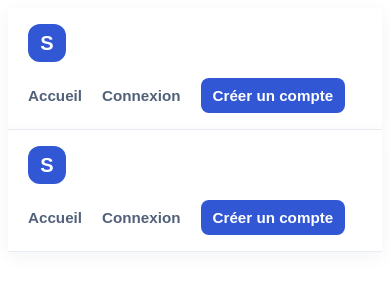
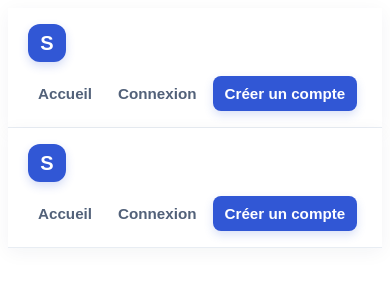
Before and after one commit to bhagV2/SlimBox, a PHP site: template src/Views/header.php in a window 390 px wide. Shown: the top 300 px of the page. Run offline with PHP 8.4, Linux system fonts and the light colour scheme; the template is opened without the code that fills it, so the values that code supplies are empty.

Commit message:
amélioration du header

```diff
--- a/public/css/header.css
+++ b/public/css/header.css
@@ -1,87 +1,121 @@
-.site-header {
+.header {
+    --primary: #3157d5;
+    --primary-dark: #193aa7;
+    --text: #172b4d;
+    --muted: #526179;
+
     background: #fff;
     border-bottom: 1px solid #e8edf3;
     box-shadow: 0 4px 18px rgb(21 42 70 / 5%);
     font-family: Arial, sans-serif;
 }
 
-.site-header__inner {
-    align-items: center;
+.header-inner {
     box-sizing: border-box;
     display: flex;
+    align-items: center;
     justify-content: space-between;
-    margin: 0 auto;
     max-width: 1120px;
     min-height: 76px;
+    margin: 0 auto;
     padding: 12px 24px;
 }
 
-.site-header__brand {
+.header-brand {
+    display: flex;
     align-items: center;
-    color: #172b4d;
-    display: inline-flex;
+    gap: 10px;
+    color: var(--text);
     font-size: 1.25rem;
     font-weight: 700;
-    gap: 10px;
     text-decoration: none;
 }
 
-.site-header__logo {
-    align-items: center;
-    background: #3157d5;
+.header-logo {
+    display: grid;
+    place-items: center;
+    width: 38px;
+    height: 38px;
     border-radius: 12px;
+    background: var(--primary);
+    box-shadow: 0 4px 10px rgb(49 87 213 / 20%);
     color: #fff;
-    display: inline-flex;
-    height: 38px;
-    justify-content: center;
-    width: 38px;
 }
 
-.site-header__nav {
+.header-nav {
+    display: flex;
     align-items: center;
-    display: flex;
-    gap: 28px;
+    gap: 8px;
 }
 
-.site-header__nav a {
-    color: #526179;
+.links,
+.header-signup {
+    border-radius: 8px;
     font-size: 0.95rem;
     font-weight: 600;
     text-decoration: none;
-    transition: color 150ms ease, background-color 150ms ease;
+    transition: color 150ms ease, background-color 150ms ease, transform 150ms ease;
 }
 
-.site-header__nav a:hover,
-.site-header__nav a[aria-current="page"] {
-    color: #3157d5;
+.links {
+    padding: 11px 14px;
+    color: var(--muted);
 }
 
-.site-header__nav .site-header__cta {
-    background: #3157d5;
-    border-radius: 8px;
-    color: #fff;
-    padding: 11px 16px;
+.links:hover,
+.links[aria-current="page"] {
+    background: #eef2ff;
+    color: var(--primary);
 }
 
-.site-header__nav .site-header__cta:hover {
-    background: #2445b5;
+.header-signup {
+    margin-left: 8px;
+    padding: 11px 16px;
+    background: var(--primary);
+    box-shadow: 0 4px 10px rgb(49 87 213 / 18%);
     color: #fff;
 }
 
+.header-signup:hover {
+    transform: translateY(-1px);
+    background: var(--primary-dark);
+    color: #fff;
+}
+
+.header-brand:focus-visible,
+.links:focus-visible,
+.header-signup:focus-visible {
+    outline: 3px solid #8da6ff;
+    outline-offset: 3px;
+}
+
 @media (max-width: 560px) {
-    .site-header__inner {
+    .header-inner {
+        flex-direction: column;
         align-items: flex-start;
-        flex-direction: column;
-        gap: 16px;
+        gap: 14px;
         padding: 16px 20px;
     }
 
-    .site-header__nav {
+    .header-nav {
         flex-wrap: wrap;
-        gap: 12px 20px;
+        gap: 6px;
+        width: 100%;
     }
 
-    .site-header__nav .site-header__cta {
+    .links {
+        padding: 9px 10px;
+    }
+
+    .header-signup {
+        margin-left: 0;
         padding: 9px 12px;
     }
 }
+
+@media (prefers-reduced-motion: reduce) {
+    .links,
+    .header-signup {
+        transition: none;
+    }
+}
--- a/src/Views/header.php
+++ b/src/Views/header.php
@@ -1,16 +1,16 @@
 <link rel="stylesheet" href="/css/header.css">
 
-<header class="site-header">
-    <div class="site-header__inner">
-        <a class="site-header__brand" href="/" aria-label="<?= htmlspecialchars($appName, ENT_QUOTES, 'UTF-8') ?> - accueil">
-            <span class="site-header__logo" aria-hidden="true">S</span>
+<header class="header">
+    <div class="header-inner">
+        <a class="header-brand" href="/" aria-label="<?= htmlspecialchars($appName, ENT_QUOTES, 'UTF-8') ?> - accueil">
+            <span class="header-logo" aria-hidden="true">S</span>
             <span><?= htmlspecialchars($appName, ENT_QUOTES, 'UTF-8') ?></span>
         </a>
 
-        <nav class="site-header__nav" aria-label="Navigation principale">
-            <a href="/"<?= $activePage === 'accueil' ? ' aria-current="page"' : '' ?>>Accueil</a>
-            <a href="/connexion"<?= $activePage === 'connexion' ? ' aria-current="page"' : '' ?>>Connexion</a>
-            <a class="site-header__cta" href="/inscription">Créer un compte</a>
+        <nav class="header-nav" aria-label="Navigation principale">
+            <a class="links" href="/"<?= $activePage === 'accueil' ? ' aria-current="page"' : '' ?>>Accueil</a>
+            <a class="links" href="/connexion"<?= $activePage === 'connexion' ? ' aria-current="page"' : '' ?>>Connexion</a>
+            <a class="header-signup" href="/inscription">Créer un compte</a>
         </nav>
     </div>
 </header>
```
